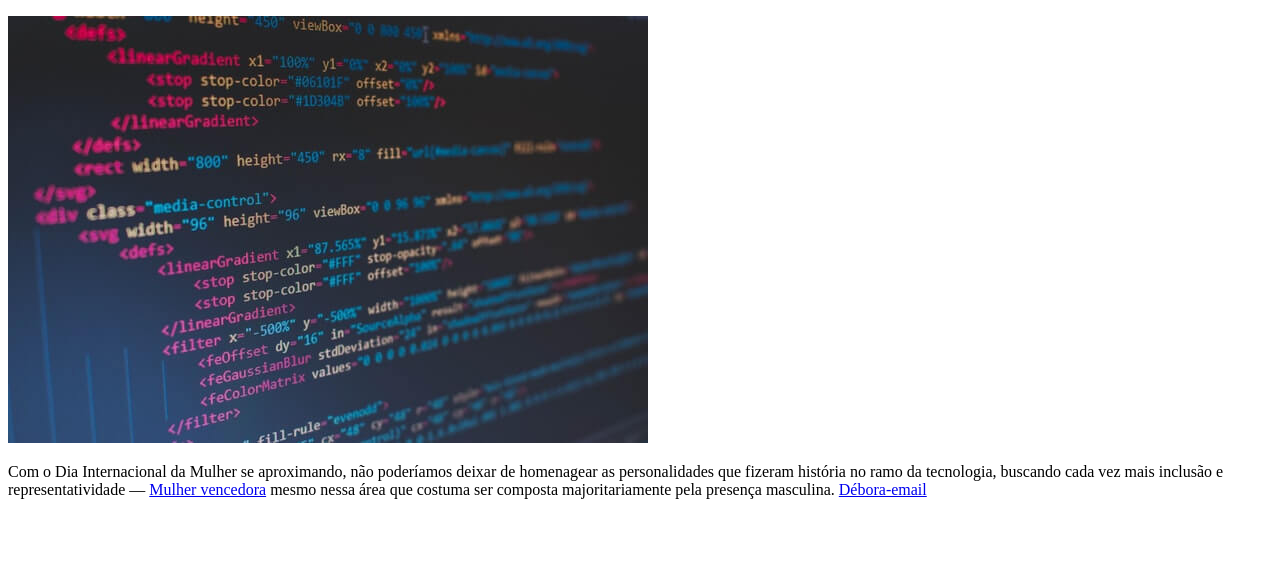
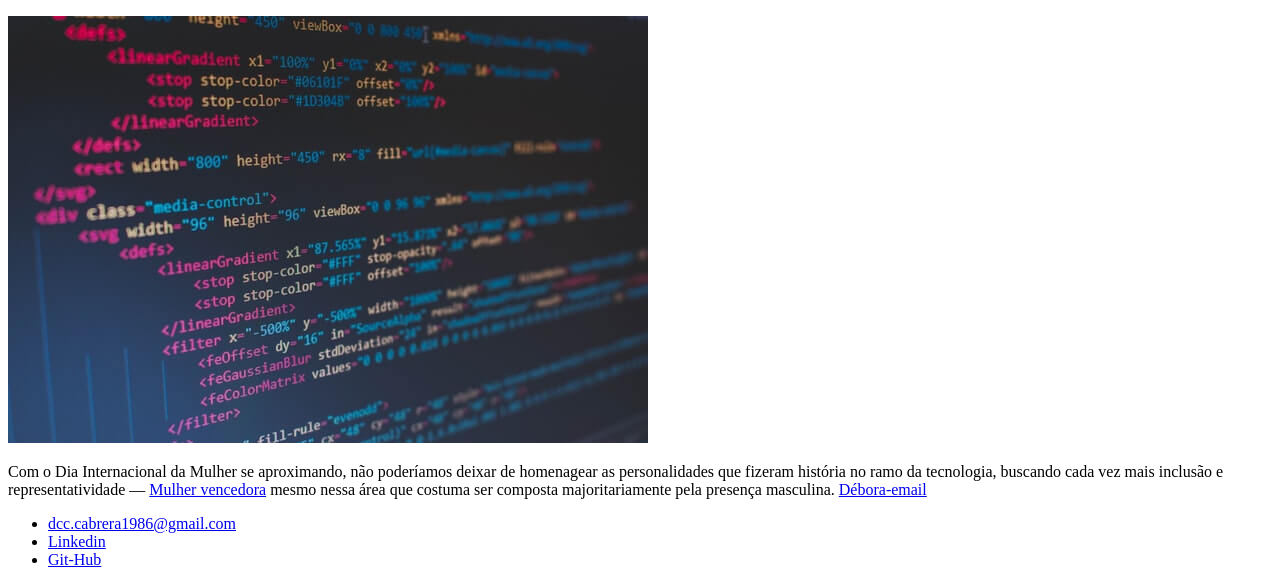
Before and after one commit to Deby2021/Projetos-HTML, a plain HTML site: page CURSO-DIO/index.html in a window 1280 px wide. Shown: the part 264-849 px from the top of the page. Before the commit the page ends 800 px from the top, so only its background shows below. Drawn offline with Linux system fonts and the light colour scheme.

Commit message:
Inserindo lista

```diff
--- a/CURSO-DIO/index.html
+++ b/CURSO-DIO/index.html
@@ -32,7 +32,21 @@
                     </p>
                 </article>
             </section>
-            <footer></footer>
+            <footer>
+                <ul>
+
+                    <li>
+                        <a href="mailto:dcc.cabrera1986@gmail.com">dcc.cabrera1986@gmail.com</a>
+                    </li>
+                    <li>
+                        <a href="https://www.linkedin.com/in/d%C3%A9bora-cristina-cabrera-3753b8211/"
+                            target="_blank">Linkedin</a>
+                    </li>
+                    <li>
+                        <a href="https://github.com/Deby2021" target="_blank">Git-Hub</a>
+                    </li>
+                </ul>
+            </footer>
 </body>
 
 </html>
```
